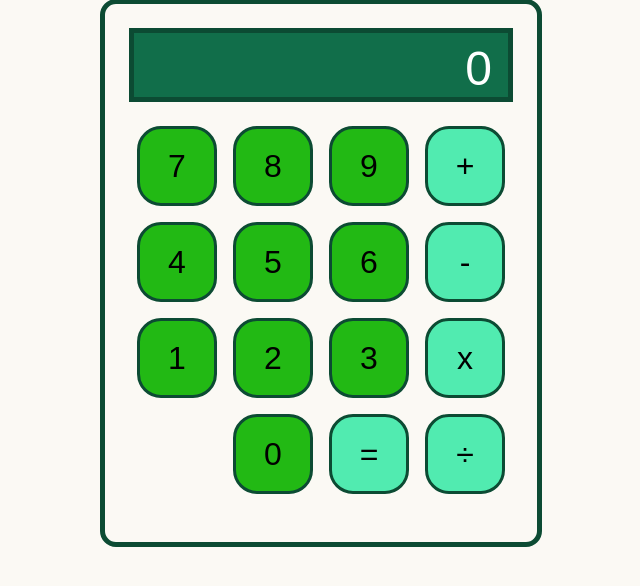
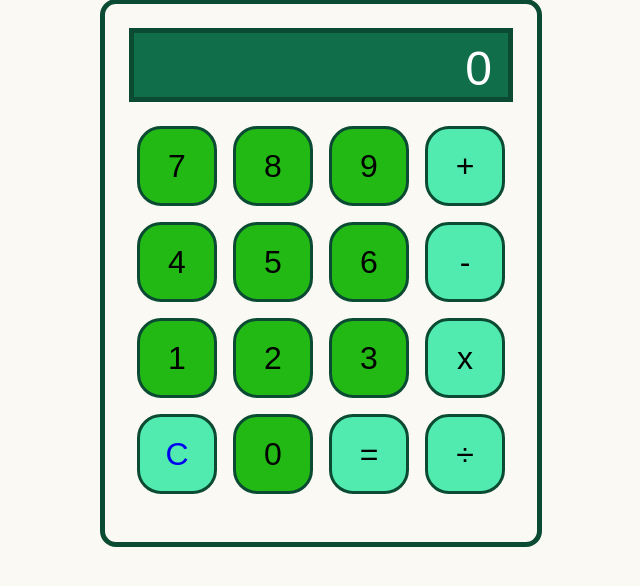
Before and after one commit to greeeenlu/DjangoWebApp, a Django app: page / in a window 1280 px wide. Shown: the part 125-711 px from the top of the page, without its empty margins (319-959 px from the left). Run offline with Django 3.2, Linux system fonts and the light colour scheme.

Commit message:
add home/reset button

```diff
--- a/WebApp/static/css/calculator.css
+++ b/WebApp/static/css/calculator.css
@@ -58,7 +58,7 @@ body {
     float: right;
 }
 
-.calc-body li input{
+.calc-body li input, .calc-body li button{
     display: block;
     padding: 1rem;
     margin: 0.5rem;
@@ -69,8 +69,8 @@ body {
     text-align: center;
     font-size: 2rem;
 }
-.calc-body li input:{
-
+a{
+    text-decoration: none;
 }
 
 .digital-btn{
--- a/WebApp/templates/calculator/calculator.html
+++ b/WebApp/templates/calculator/calculator.html
@@ -58,6 +58,11 @@
                 <li>
                     <input type="submit" name="digitalInput" class="digital-btn" value="0">
                 </li>
+                <li>
+                    <button class="symbal-btn">
+                        <a href="{% url 'index' %}">C</a>
+                    </button>
+                </li>
             </ul>
         </form>
     </div>
```
